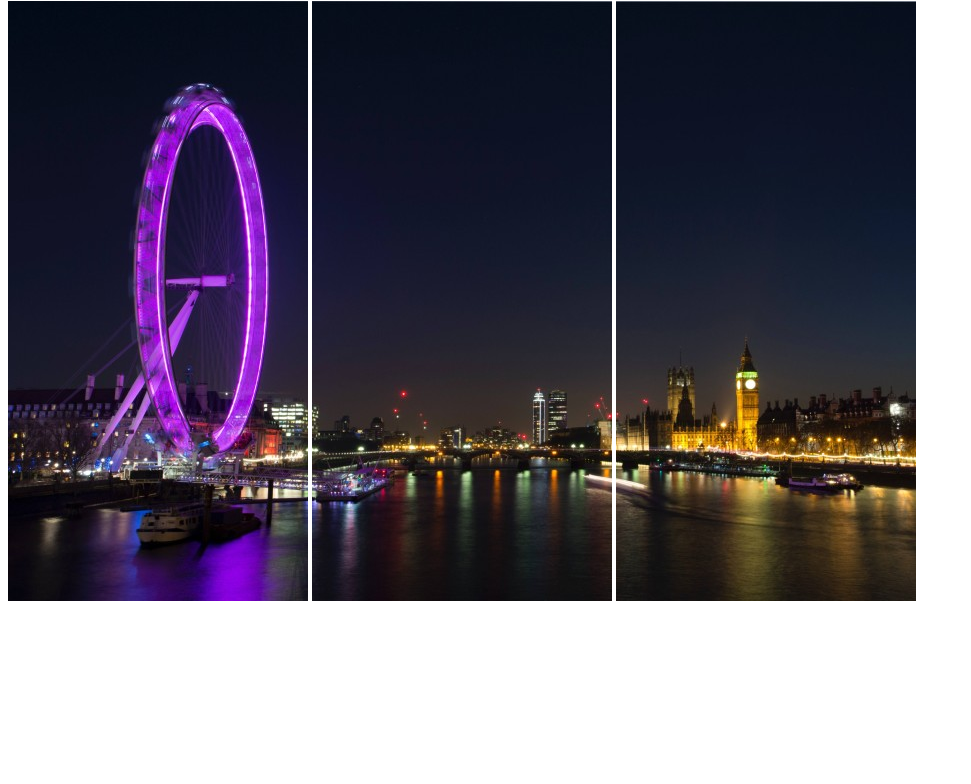
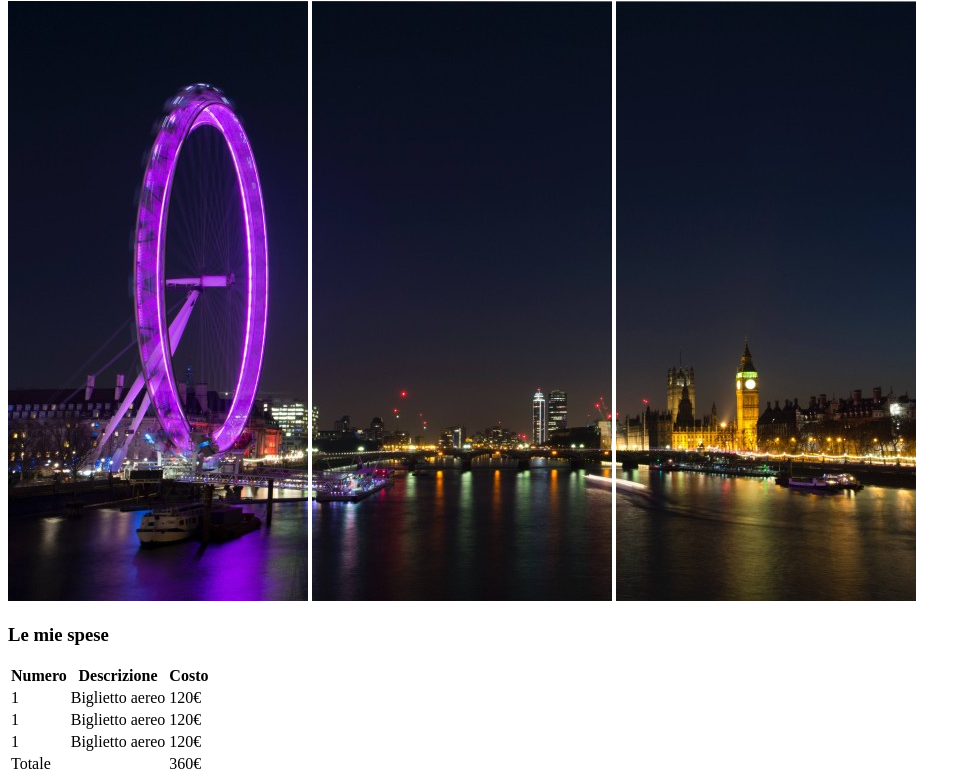
Before and after one commit to razcc/html-london-trip, a plain HTML site: page index.html in a window 1280 px wide. Shown: the part 79-863 px from the top of the page, without its empty margins (0-971 px from the left). Before the commit the page ends 800 px from the top, so only its background shows below. Drawn offline with Linux system fonts and the light colour scheme.

Commit message:
Spese di viaggio

```diff
--- a/index.html
+++ b/index.html
@@ -8,5 +8,37 @@
     <img src="img/pexels-bill-emrich-230794-0.jpg" alt="Immagine Notturna di Londra ">
     <img src="img/pexels-bill-emrich-230794-1.jpg" alt="Immagine Notturna di Londra">
     <img src="img/pexels-bill-emrich-230794-2.jpg" alt="Immagine Notturna di Londra">
+
+    <!-- Spese di viaggio -->
+    <h3>Le mie spese</h3>
+    <table>
+        <thead>
+            <th>Numero</th>
+            <th>Descrizione</th>
+            <th>Costo</th>
+        </thead>
+        <tbody>
+            <td>1</td>
+            <td>Biglietto aereo</td>
+            <td>120&euro;</td>
+        </tbody>
+        <tbody>
+            <td>1</td>
+            <td>Biglietto aereo</td>
+            <td>120&euro;</td>
+        </tbody>
+        <tbody>
+            <td>1</td>
+            <td>Biglietto aereo</td>
+            <td>120&euro;</td>
+        </tbody>
+        <tfoot>
+            <td colspan="2">Totale</td>
+            <td>360&euro;</td>
+        </tfoot>
+    </table>
+
+
+
 </body>
 </html>
```
